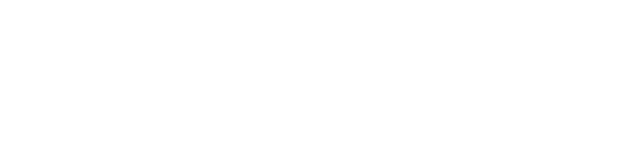
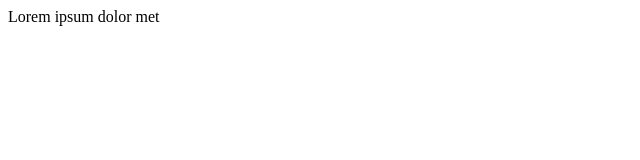
Before and after one commit to piotr-kedzia/git-course-4, a plain HTML site: page index.html in a window 1280 px wide. Shown: the whole page, without its empty margins (0-640 px from the left). Drawn offline with Linux system fonts and the light colour scheme.

Commit message:
Uptade a body section in skeleton of index.html

```diff
--- a/index.html
+++ b/index.html
@@ -7,7 +7,7 @@
     <title>Document</title>
 </head>
 <body>
-
+  Lorem ipsum dolor met
 
 </body>
 </html>
```
